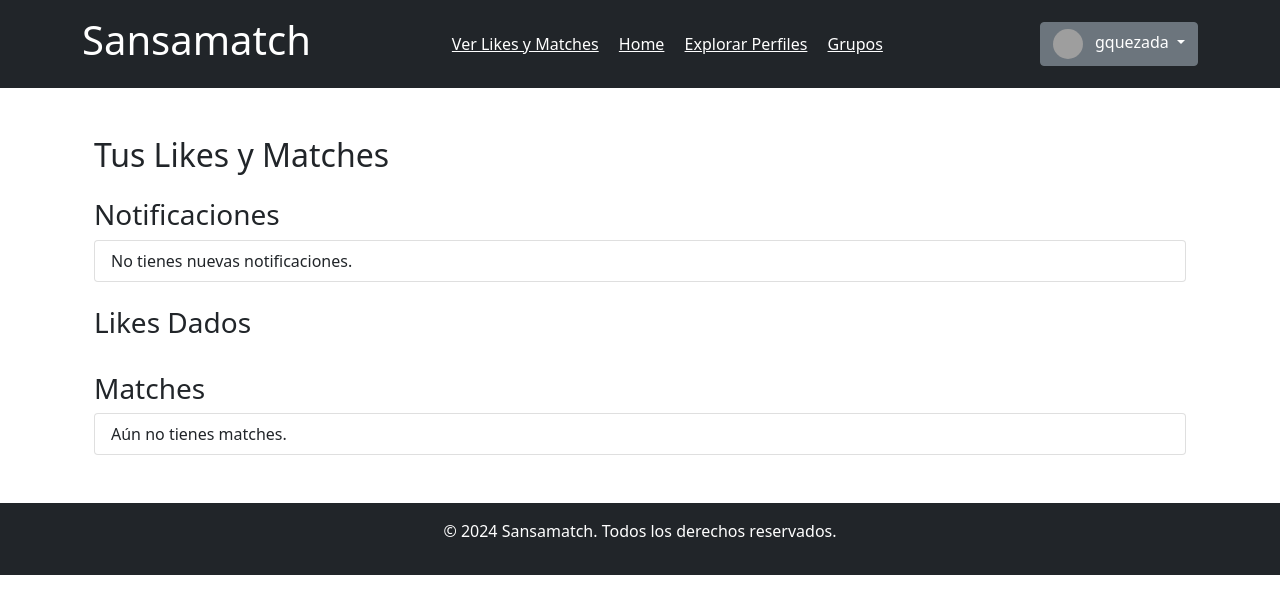
After one commit to Gabobriel7/Proyecto-Sansamatch, a Django app: page /usuarios/likes-y-matches/ in a window 1280 px wide. The commit adds this page. Shown: the top 614 px of the page. Run offline with Django 5.2, Linux system fonts and the light colour scheme; a user stored in the database is signed in; data comes from the database, SQL or seed files in the repository; both versions use the stored data as it was after the commit; data that the repository does not hold is empty; grey boxes are pictures that could not be loaded.

Commit message:
agregar ver likes y matches

```diff
--- a/usuarios/models.py
+++ b/usuarios/models.py
@@ -10,3 +10,10 @@ class Usuario(AbstractUser):
     intereses = models.CharField(max_length=50)
     bio = models.TextField(blank=True, null=True)
     foto = models.ImageField(upload_to='fotos/', blank=True, null=True)
+
+# Modelo de Notificación
+class Notificacion(models.Model):
+    usuario = models.ForeignKey(Usuario, related_name='notificaciones', on_delete=models.CASCADE)
+    mensaje = models.CharField(max_length=255)
+    leida = models.BooleanField(default=False)  # Campo para marcar la notificación como leída
+    fecha = models.DateTimeField(auto_now_add=True)
--- a/usuarios/templates/usuarios/base.html
+++ b/usuarios/templates/usuarios/base.html
@@ -14,33 +14,39 @@
             <h1>Sansamatch</h1>
 
             <nav>
+                <a href="{% url 'likes_y_matches' %}" class="text-white me-3">Ver Likes y Matches</a>
                 <a href="{% url 'home' %}" class="text-white me-3">Home</a>
                 <a href="{% url 'swiping' %}" class="text-white me-3">Explorar Perfiles</a>
                 <a href="{% url 'ver_grupos' %}" class="text-white me-3">Grupos</a>
-                {% if user.is_authenticated %}
-                    <!-- Formulario para cerrar sesión -->
-                    <form method="POST" action="{% url 'logout' %}" class="d-inline">
-                        {% csrf_token %}
-                        <button type="submit" class="btn btn-link text-white p-0" style="text-decoration: none;">
-                            Cerrar Sesión
-                        </button>
-                    </form>
-                {% else %}
-                    <a href="{% url 'login' %}" class="text-white">Iniciar Sesión</a>
-                {% endif %}
             </nav>
 
             {% if user.is_authenticated %}
-                <div class="d-flex align-items-center">
-                    <!-- Mostrar la foto de perfil del usuario autenticado -->
-                    {% if user.foto %}
-                        <img src="{{ user.foto.url }}" alt="Foto de {{ user.username }}"
-                             class="rounded-circle" width="50" height="50">
-                    {% else %}
-                        <img src="https://via.placeholder.com/50" alt="Sin foto" class="rounded-circle">
-                    {% endif %}
-                    <span class="text-white ms-2">{{ user.username }}</span>
+                <div class="dropdown">
+                    <!-- Botón de perfil que despliega el menú -->
+                    <button class="btn btn-secondary dropdown-toggle" type="button" id="dropdownMenuButton"
+                            data-bs-toggle="dropdown" aria-expanded="false">
+                        {% if user.foto %}
+                            <img src="{{ user.foto.url }}" alt="Foto de {{ user.username }}"
+                                 class="rounded-circle" width="30" height="30">
+                        {% else %}
+                            <img src="https://via.placeholder.com/30" alt="Sin foto" class="rounded-circle">
+                        {% endif %}
+                        <span class="ms-2">{{ user.username }}</span>
+                    </button>
+
+                    <!-- Menú desplegable del perfil -->
+                    <ul class="dropdown-menu dropdown-menu-end" aria-labelledby="dropdownMenuButton">
+                        <li><a class="dropdown-item" href="{% url 'editar_perfil' %}">Editar Perfil</a></li>
+                        <li>
+                            <form method="POST" action="{% url 'logout' %}" class="d-inline">
+                                {% csrf_token %}
+                                <button type="submit" class="dropdown-item">Cerrar Sesión</button>
+                            </form>
+                        </li>
+                    </ul>
                 </div>
+            {% else %}
+                <a href="{% url 'login' %}" class="text-white">Iniciar Sesión</a>
             {% endif %}
         </div>
     </header>
--- /dev/null
+++ b/usuarios/templates/usuarios/likes_y_matches.html
@@ -0,0 +1,40 @@
+{% extends 'usuarios/base.html' %}
+
+{% block title %}Tus Likes y Matches - Sansamatch{% endblock %}
+
+{% block content %}
+<div class="container mt-5">
+    <h2 class="mb-4">Tus Likes y Matches</h2>
+
+    <h3>Notificaciones</h3>
+    <ul class="list-group mb-4">
+        {% for notificacion in notificaciones %}
+            <li class="list-group-item">
+                {{ notificacion.mensaje }}
+            </li>
+        {% empty %}
+            <li class="list-group-item">No tienes nuevas notificaciones.</li>
+        {% endfor %}
+    </ul>
+
+    <h3>Likes Dados</h3>
+    <ul class="list-group mb-4">
+        {% for like in likes_dados %}
+            <li class="list-group-item">
+                Le diste like a: {{ like.usuario_destino.username }}
+            </li>
+        {% endfor %}
+    </ul>
+
+    <h3>Matches</h3>
+    <ul class="list-group">
+        {% for match in matches %}
+            <li class="list-group-item">
+                ¡Match con: {{ match.username }}!
+            </li>
+        {% empty %}
+            <li class="list-group-item">Aún no tienes matches.</li>
+        {% endfor %}
+    </ul>
+</div>
+{% endblock %}
--- a/usuarios/urls.py
+++ b/usuarios/urls.py
@@ -11,4 +11,5 @@ urlpatterns = [
     path('logout/', auth_views.LogoutView.as_view(next_page='home'), name='logout'), # Al cerrar sesión volver al home
     path('editar-perfil/', views.editar_perfil, name='editar_perfil'),
     path('cambiar-contraseña/', views.cambiar_contraseña, name='cambiar_contraseña'),
+    path('likes-y-matches/', views.likes_y_matches, name='likes_y_matches'),
 ]
--- a/usuarios/views.py
+++ b/usuarios/views.py
@@ -4,6 +4,7 @@ from django.contrib import messages
 from django.contrib.auth.decorators import login_required
 from django.contrib.auth import update_session_auth_hash
 from .forms import EditarPerfilForm, CambiarContraseñaForm
+from .models import Usuario, Notificacion
 
 # Vista para manejar el registro de nuevos usuarios
 def registro(request):
@@ -54,3 +55,19 @@ def cambiar_contraseña(request):
     else:
         form = CambiarContraseñaForm(user=request.user)
     return render(request, 'usuarios/cambiar_contraseña.html', {'form': form})
+
+
+# Vista para mostrar los likes y matches del usuario
+def likes_y_matches(request):
+    usuario = request.user  # Obtener el usuario autenticado
+    likes_dados = usuario.likes_dados.all()  # Likes que ha dado
+    matches = [like.usuario_destino for like in likes_dados
+               if like.usuario_destino.likes_dados.filter(usuario_destino=usuario).exists()]
+
+    notificaciones = usuario.notificaciones.filter(leida=False)  # Notificaciones no leídas
+
+    return render(request, 'usuarios/likes_y_matches.html', {
+        'likes_dados': likes_dados,
+        'matches': matches,
+        'notificaciones': notificaciones,
+    })
```
Also changed, not shown: matches/models.py (+25 -0 lines), db.sqlite3, usuarios/migrations/0002_notificacion.py (added).
